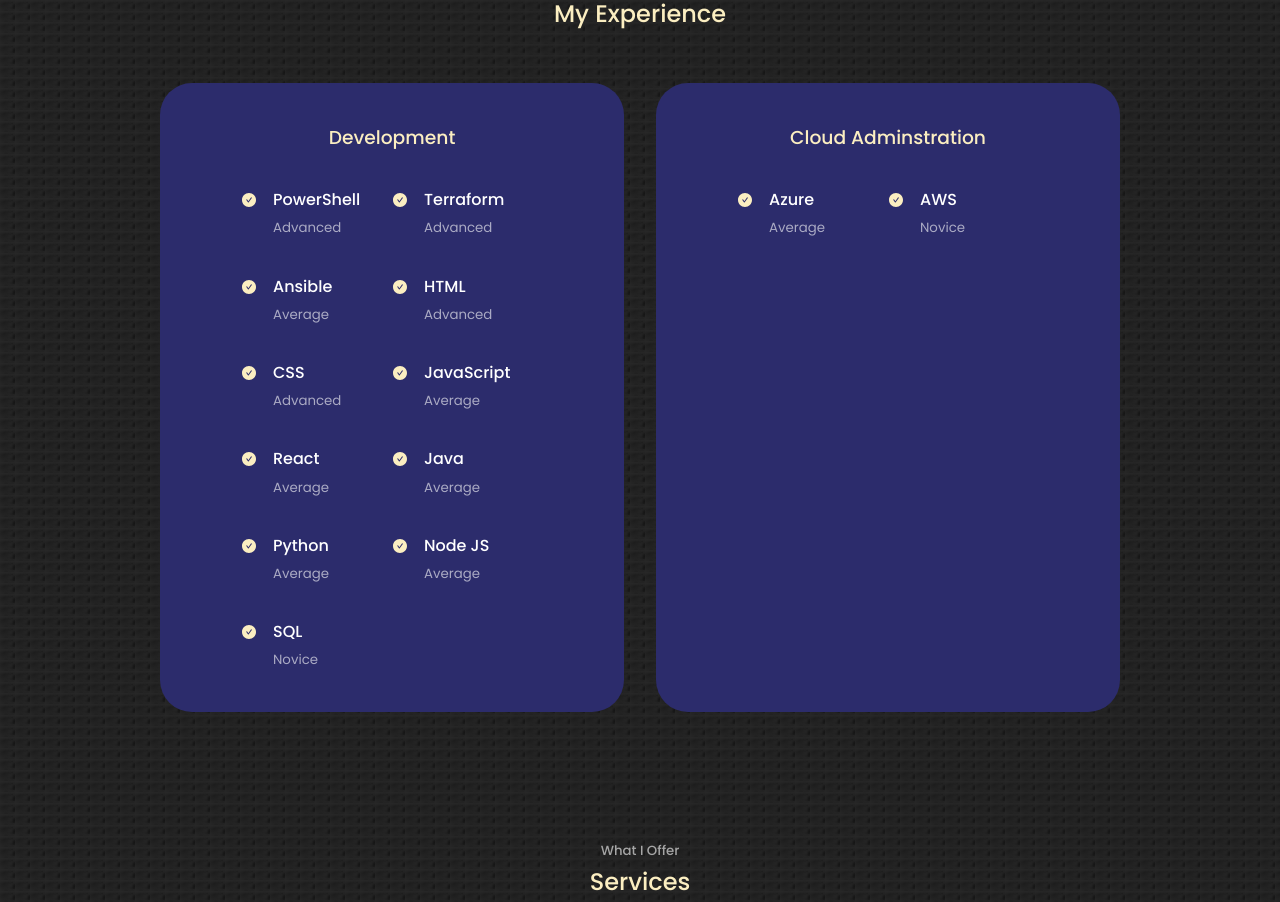
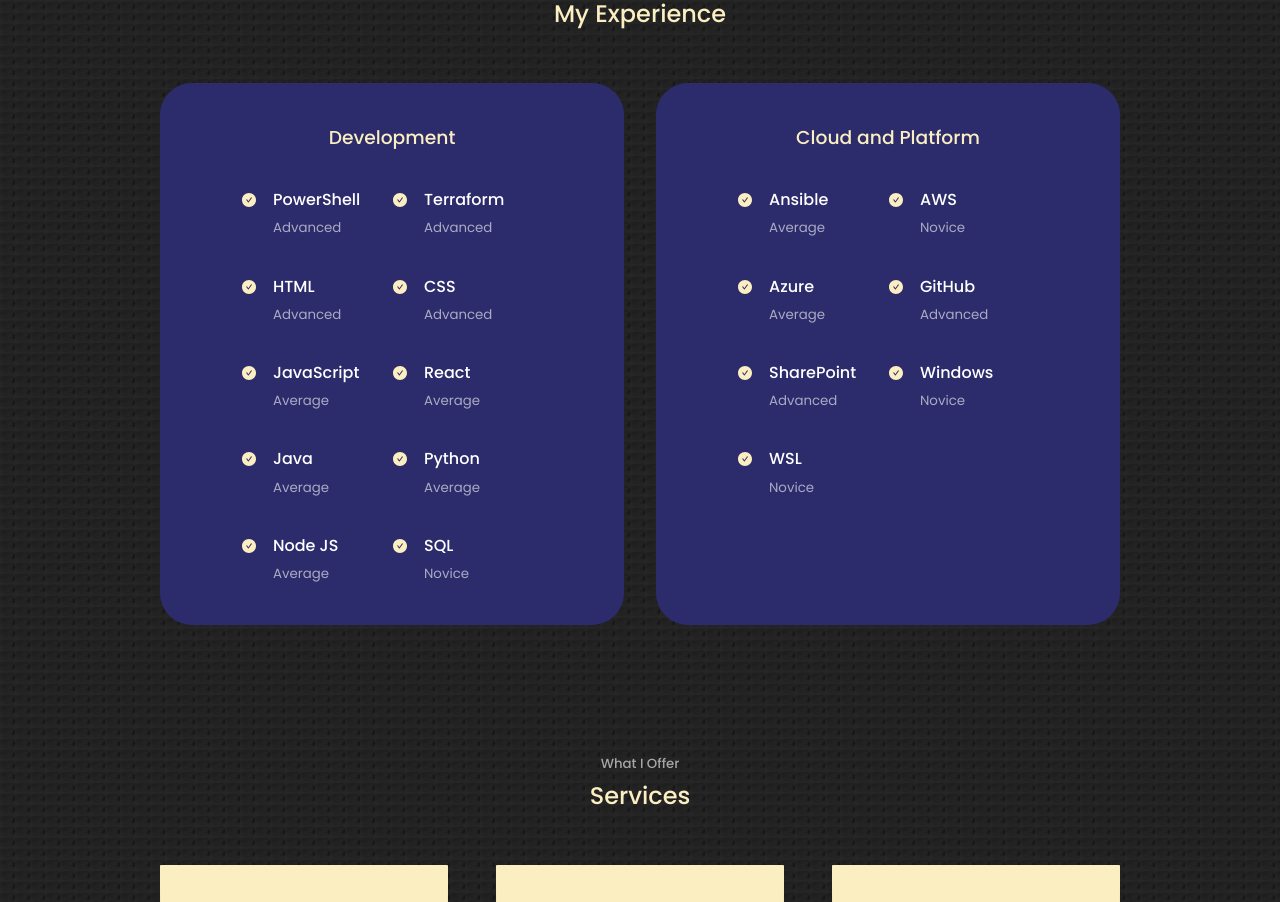
Before and after one commit to therinMody/portfolioWebsite, a React (Create React App) app: page / in a window 1280 px wide. Shown: the part 1760-2662 px from the top of the page. Built offline with nearby package versions, Linux system fonts and the light colour scheme.

Commit message:
Updating my experience section

```diff
--- a/src/components/experience/Experience.jsx
+++ b/src/components/experience/Experience.jsx
@@ -27,13 +27,6 @@ const Experience = () => {
                 <small className="text-light">Advanced</small>
               </div>
 
-            </article>
-            <article className='experience__details'>
-              <AiFillCheckCircle className='experience__details-icon' />
-              <div>
-                <h4>Ansible</h4>
-                <small className="text-light">Average</small>
-              </div>
             </article>
             <article className='experience__details'>
               <AiFillCheckCircle className='experience__details-icon' />
@@ -101,8 +94,22 @@ const Experience = () => {
         {/*END OF FRONTEND */}
 
         <div className="experience__backend">
-          <h3>Cloud Adminstration</h3>
+          <h3>Cloud and Platform</h3>
           <div className="experience__content">
+            <article className='experience__details'>
+              <AiFillCheckCircle className='experience__details-icon' />
+              <div>
+                <h4>Ansible</h4>
+                <small className="text-light">Average</small>
+              </div>
+            </article>
+            <article className='experience__details'>
+              <AiFillCheckCircle className='experience__details-icon' />
+              <div>
+                <h4>AWS</h4>
+                <small className="text-light">Novice</small>
+              </div>
+            </article>
             <article className='experience__details'>
               <AiFillCheckCircle className='experience__details-icon' />
               <div>
@@ -113,14 +120,34 @@ const Experience = () => {
             <article className='experience__details'>
               <AiFillCheckCircle className='experience__details-icon' />
               <div>
-                <h4>AWS</h4>
+                <h4>GitHub</h4>
+                <small className="text-light">Advanced</small>
+              </div>
+            </article>
+            <article className='experience__details'>
+              <AiFillCheckCircle className='experience__details-icon' />
+              <div>
+                <h4>SharePoint</h4>
+                <small className="text-light">Advanced</small>
+              </div>
+            </article>
+            <article className='experience__details'>
+              <AiFillCheckCircle className='experience__details-icon' />
+              <div>
+                <h4>Windows</h4>
+                <small className="text-light">Novice</small>
+              </div>
+            </article>
+            <article className='experience__details'>
+              <AiFillCheckCircle className='experience__details-icon' />
+              <div>
+                <h4>WSL</h4>
                 <small className="text-light">Novice</small>
               </div>
             </article>
           </div>
         </div>
       </div>
-
     </section>
   )
 }
```
